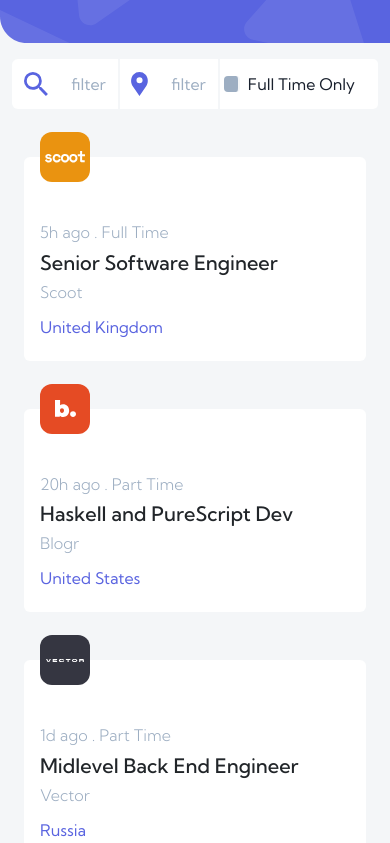
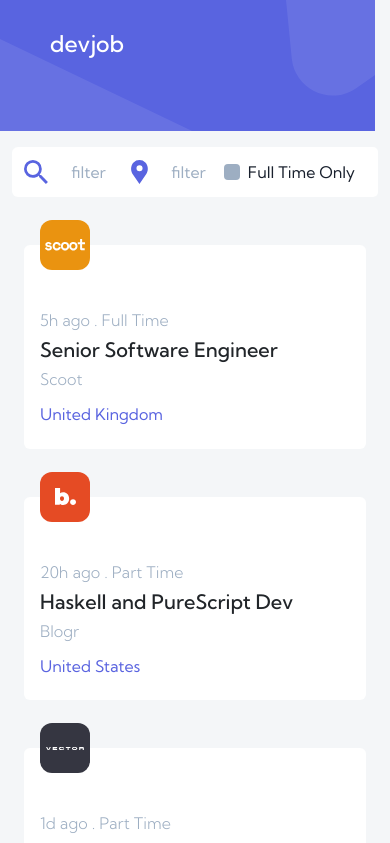
Before and after one commit to nydiasubur/devjobs-react-webApp, a React (Vite) app: page / in a window 390 px wide. Shown: the top 843 px of the page. Built offline with nearby package versions, Linux system fonts and the light colour scheme.

Commit message:
adjusted UI of navbar for responsiveness and cards
- cursor hover of card change to pointer
-added responsiveness of navbar
-additional beautification according to design

```diff
--- a/src/components/DevJobsHomepage.jsx
+++ b/src/components/DevJobsHomepage.jsx
@@ -4,6 +4,7 @@ import data from "../data.json";
 import { useState } from "react";
 import ListOfJobCards from "./ListOfJobCards";
 import ExpandedJobDescription from "./ExpandedJobDescription";
+import TopNavBar from "./TopNavBar";
 export default function DevJobsHomepage() {
   const originalJobList = data;
   const [jobList, setJobList] = useState(data);
@@ -15,11 +16,7 @@ export default function DevJobsHomepage() {
 
   return (
     <>
-      <img
-        src="../src/assets/desktop/bg-pattern-header.svg"
-        alt="background pattern header"
-        className="img-fluid"
-      />
+      <TopNavBar />
 
       {isJobSelected ? (
         <ExpandedJobDescription
@@ -43,7 +40,9 @@ export default function DevJobsHomepage() {
                 setIsJobSelected={setIsJobSelected}
               />
             </div>
-            <button className="mt-3 mb-3 btn btn-primary">Load More</button>
+            <button className="btn load-more-button main-button-style ">
+              Load More
+            </button>
           </div>
         </div>
       )}
--- a/src/components/ExpandedJobDescription.jsx
+++ b/src/components/ExpandedJobDescription.jsx
@@ -19,7 +19,7 @@ export default function ExpandedJobDescription({
 
           {/* top card section here.. main content starts here*/}
           <div className="col-8 main">
-            <div className="card mb-3 top-section">
+            <div className="card top-section">
               <div className="row g-4">
                 <div className="col-md-3">
                   <img
@@ -33,7 +33,7 @@ export default function ExpandedJobDescription({
                   />
                 </div>
                 <div className="col-md-5 align-self-center">
-                  <h5 className="card-title">{selectedJob.company}</h5>
+                  <h5 className="card-title fw-bold">{selectedJob.company}</h5>
                   <small className="text-body-secondary">
                     <p className="card-text">{selectedJob.website}</p>
                   </small>
@@ -53,9 +53,11 @@ export default function ExpandedJobDescription({
                   <h6 className="mb-2">
                     {selectedJob.postedAt} . {selectedJob.contract}
                   </h6>
-                  <h2 className="card-title">{selectedJob.position}</h2>
-                  <h6 className="mb-2">{selectedJob.company}</h6>
-                  <h6 className="mt-3 country-card-style">
+                  <h2 className="card-title fw-semibold">
+                    {selectedJob.position}
+                  </h2>
+
+                  <h6 className="mt-3 country-card-style fw-semibold">
                     {selectedJob.location}
                   </h6>
                 </div>
@@ -95,8 +97,8 @@ export default function ExpandedJobDescription({
         <div className="card p-3">
           <div className="d-flex justify-content-around align-items-center">
             <div>
-              <h5 className="card-title">{selectedJob.position}</h5>
-              <p className="card-text">
+              <h5 className="card-title fw-semibold">{selectedJob.position}</h5>
+              <p className="card-text ">
                 <small className="text-body-secondary">
                   {selectedJob.company}
                 </small>
--- a/src/components/ListOfJobCards.jsx
+++ b/src/components/ListOfJobCards.jsx
@@ -10,7 +10,7 @@ export default function ListOfJobCards({
       {jobList.map((job) => (
         <div className="col-md-6 col-lg-4" key={job.id}>
           <div
-            className="card"
+            className="card small-card-homepage"
             onClick={() => handleExpandJobCardDescription(job)}
           >
             <div
--- /dev/null
+++ b/src/components/TopNavBar.jsx
@@ -0,0 +1,17 @@
+import React from "react";
+
+export default function TopNavBar() {
+  return (
+    <div className="top-nav-bar">
+      <h3>devjob</h3>
+
+      {/*
+           <img
+        src="../src/assets/desktop/bg-pattern-header.svg"
+        alt="background pattern header"
+        className="img-fluid"
+      />
+          */}
+    </div>
+  );
+}
--- a/src/index.css
+++ b/src/index.css
@@ -2,6 +2,7 @@
   /*primary colors*/
   --violet: #5a64e0;
   --light-violet: #939bf4;
+  --light-violet-low-opacity: rgba(147, 155, 244, 0.2);
   --very-dark-blue: #19202d;
   --midnight: #121721;
   /*secondary colors*/
@@ -15,6 +16,20 @@ body {
   background-color: var(--light-grey);
   font-family: "Kumbh Sans", sans-serif;
 }
+.top-nav-bar {
+  background-image: url("../src/assets/desktop/bg-pattern-header.svg");
+  background-size: auto; /* Keeps the background image at its natural size */
+  height: 161px;
+  position: relative;
+  background-repeat: no-repeat;
+}
+
+.top-nav-bar h3 {
+  position: absolute; /* Position relative to the .top-nav-bar */
+  top: 30px; /* Adjust as needed */
+  left: 50px; /* Adjust as needed */
+  color: white; /* Ensure the text is readable */
+}
 
 .secondary-font-color {
   color: var(--gray);
@@ -27,7 +42,6 @@ h6 {
 
 .input-bar input {
   border: none;
-  border-right: 2px solid var(--light-grey); /* Add a right border */
 }
 
 .input-bar input::placeholder {
@@ -56,10 +70,9 @@ h6 {
 .form-check-input {
   appearance: none; /* Remove default styles */
   background-color: var(--gray);
-  border-radius: 4px; /* Rounded corners if desired */
-  border: 2px solid var(--gray); /* Border color for checkbox */
-  cursor: pointer; /* Show pointer cursor on hover */
-  position: relative; /* Needed for positioning the checkmark */
+  border: 2px solid var(--gray);
+  box-shadow: none;
+  position: relative;
   margin: 0; /* Remove default margin */
 }
 
@@ -83,14 +96,19 @@ h6 {
   font-weight: 400;
   color: var(--violet);
 }
+
 .card {
   border: none;
+}
+
+.small-card-homepage:hover {
+  cursor: pointer;
 }
 .image-container {
   display: flex;
   justify-content: center;
   align-items: center;
-  background-color: hsl(36, 87%, 49%);
+
   width: 50px;
   height: 50px;
   border-radius: 12px;
@@ -103,6 +121,10 @@ h6 {
   object-fit: contain; /* Maintains aspect ratio while fitting within the container */
 }
 
+.main-button-style,
+.secondary-button-style {
+  font-weight: 500;
+}
 .main-button-style {
   padding: 10px;
   padding-left: 20px;
@@ -111,6 +133,7 @@ h6 {
   color: var(--white);
   background-color: var(--violet);
   border: none;
+  transition: background-color 0.3s ease;
 }
 
 .main-button-style:hover,
@@ -124,8 +147,15 @@ h6 {
   padding-right: 20px;
   border-radius: 8px;
   color: var(--violet);
-  background-color: var(--light-grey);
+  background-color: var(--light-violet-low-opacity);
   border: none;
+  transition: background-color 0.3s ease;
+}
+.load-more-button {
+  display: flex;
+  margin: auto;
+  margin-top: 30px;
+  margin-bottom: 30px;
 }
 
 .expanded-job-description {
@@ -143,17 +173,37 @@ h6 {
   font-size: 1.3rem; /* Increase the font size of the numbers */
   padding-right: 10px;
 }
-/*
-.expanded-job-description {
-  display: flex;
-  flex-direction: column;
-  min-height: 100vh; /* Ensure the container takes the full height of the viewport *
 
-.expanded-job-description .main {
-  flex: 1; /* Allow the main content to take up the remaining space */
+.job-description-section p,
+.job-description-section li,
+.footer-expandedJobDescription p {
+  color: var(--dark-grey);
+  font-weight: 300;
+}
 .footer-expandedJobDescription {
   background-color: white;
   margin-left: 0px;
   margin-top: auto; /* Push the footer to the bottom */
   width: 100%;
 }
+
+/* Mobile devices (up to 599px) */
+
+/* Tablet devices (600px to 1023px) */
+@media (max-width: 1023px) and (min-width: 600px) {
+  .top-nav-bar {
+    background-image: url("../src/assets/tablet/bg-pattern-header.svg");
+    background-size: auto; /* Keeps the background image at its natural size */
+    height: 160px;
+  }
+}
+@media (max-width: 599px) {
+  .top-nav-bar {
+    background-image: url("../src/assets/mobile/bg-pattern-header.svg");
+
+    background-size: auto; /* Keeps the background image at its natural size */
+    height: 131px;
+    position: relative;
+    background-repeat: no-repeat;
+  }
+}
```
